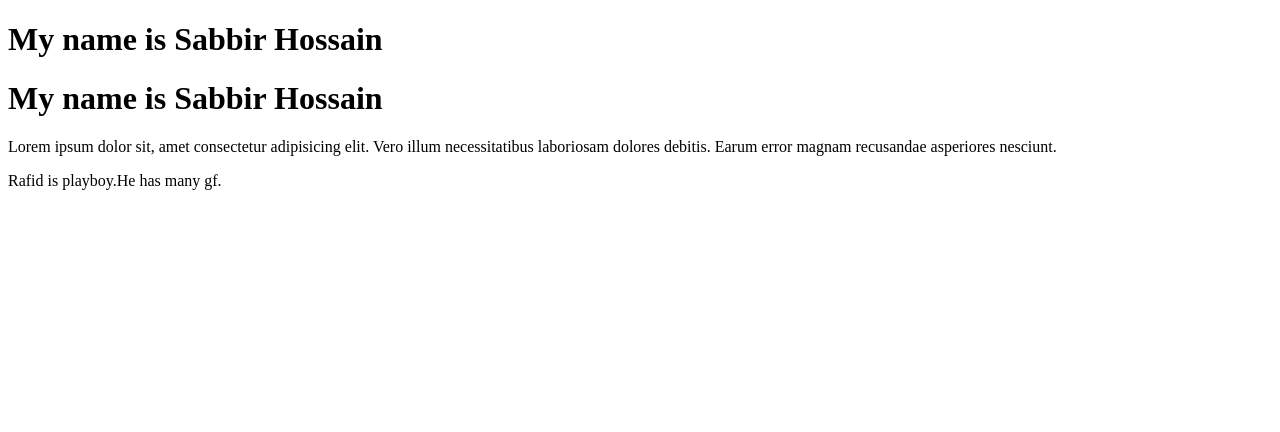
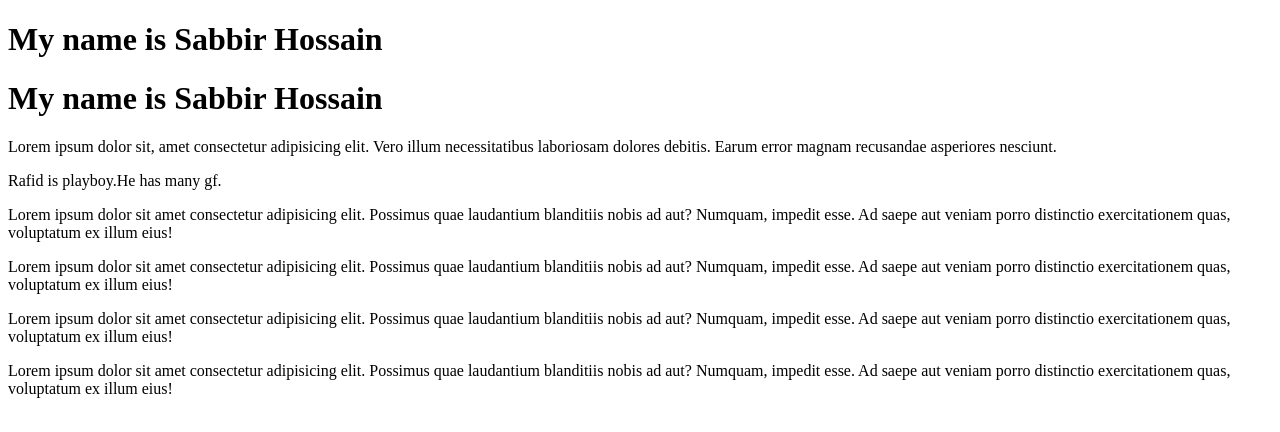
Before and after one commit to SabbbirxHossain/Demo, a plain HTML site: page index.html in a window 1280 px wide. Drawn offline with Linux system fonts and the light colour scheme.

Commit message:
modify some code

```diff
--- a/index.html
+++ b/index.html
@@ -14,5 +14,11 @@
 
 
   <span>Rafid is playboy.He has many gf.</span>
+
+
+  <p>Lorem ipsum dolor sit amet consectetur adipisicing elit. Possimus quae laudantium blanditiis nobis ad aut? Numquam, impedit esse. Ad saepe aut veniam porro distinctio exercitationem quas, voluptatum ex illum eius!</p>
+  <p>Lorem ipsum dolor sit amet consectetur adipisicing elit. Possimus quae laudantium blanditiis nobis ad aut? Numquam, impedit esse. Ad saepe aut veniam porro distinctio exercitationem quas, voluptatum ex illum eius!</p>
+  <p>Lorem ipsum dolor sit amet consectetur adipisicing elit. Possimus quae laudantium blanditiis nobis ad aut? Numquam, impedit esse. Ad saepe aut veniam porro distinctio exercitationem quas, voluptatum ex illum eius!</p>
+  <p>Lorem ipsum dolor sit amet consectetur adipisicing elit. Possimus quae laudantium blanditiis nobis ad aut? Numquam, impedit esse. Ad saepe aut veniam porro distinctio exercitationem quas, voluptatum ex illum eius!</p>
 </body>
 </html>
```
